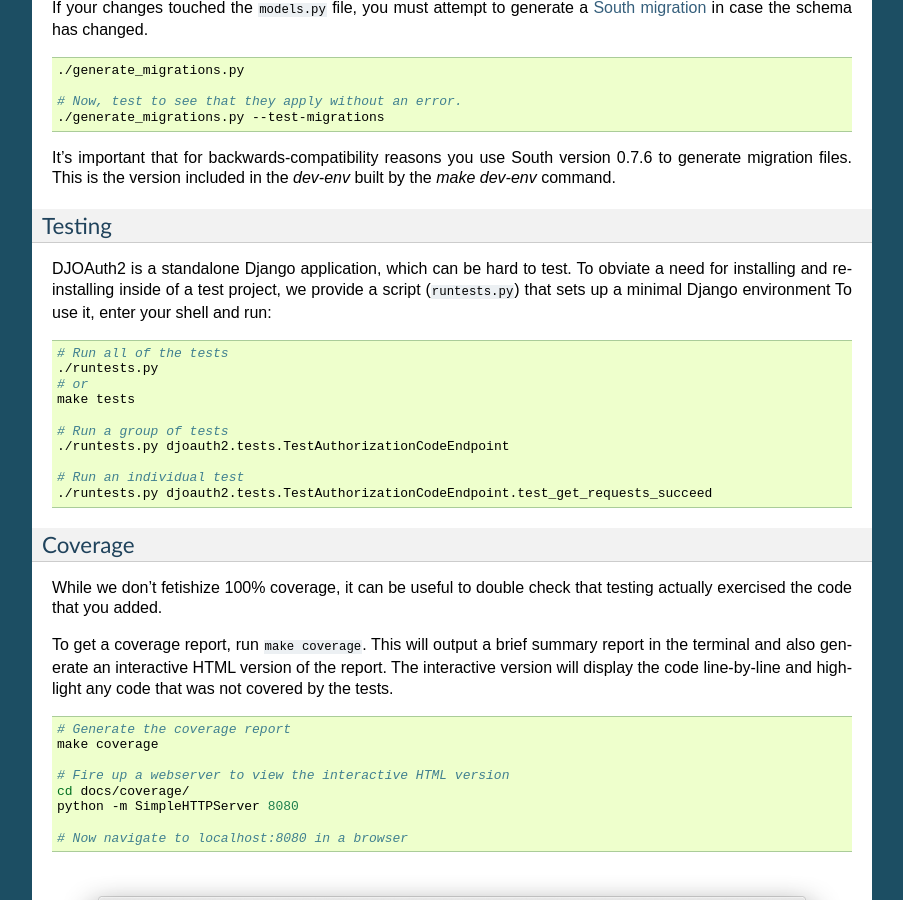
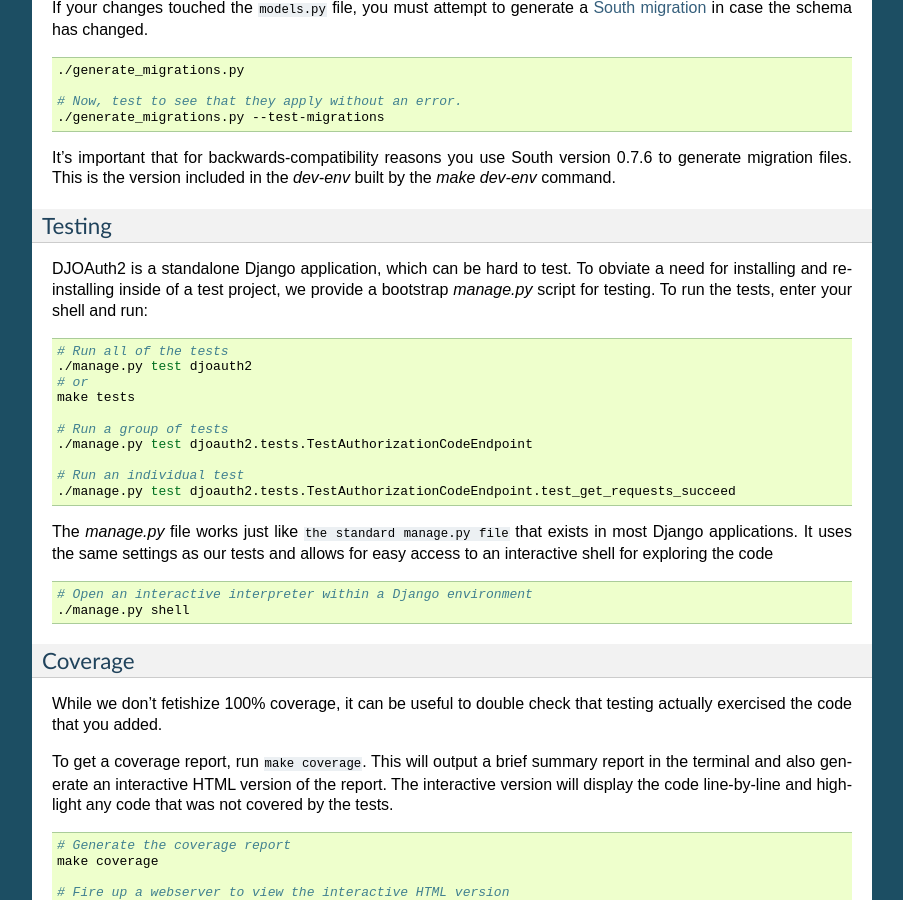
Before and after one commit to peterldowns/djoauth2, a Sphinx documentation site: the page built from docs/contributing.rst, in a window 1280 px wide and 900 px high, scrolled down 2173 px. Shown: the whole window, without its empty margins (198-1101 px from the left). Built offline with Sphinx 7.4.7, drawn with Linux system fonts in a browser that asks for light colours.

Commit message:
Replace old runtests.py script with new manage.py interface.

```diff
--- a/docs/contributing.rst
+++ b/docs/contributing.rst
@@ -78,21 +78,30 @@
 ~~~~~~~
 DJOAuth2 is a standalone Django application, which can be hard to test. To
 obviate a need for installing and re-installing inside of a test project, we
-provide a script (``runtests.py``) that sets up a minimal Django environment
-To use it, enter your shell and run:
+provide a bootstrap `manage.py` script for testing.
+To run the tests, enter your shell and run:
 
 .. code-block:: bash
 
   # Run all of the tests
-  ./runtests.py
+  ./manage.py test djoauth2
   # or
   make tests
 
   # Run a group of tests
-  ./runtests.py djoauth2.tests.TestAuthorizationCodeEndpoint
+  ./manage.py test djoauth2.tests.TestAuthorizationCodeEndpoint
 
   # Run an individual test
-  ./runtests.py djoauth2.tests.TestAuthorizationCodeEndpoint.test_get_requests_succeed
+  ./manage.py test djoauth2.tests.TestAuthorizationCodeEndpoint.test_get_requests_succeed
+
+The `manage.py` file works just like ``the standard manage.py file`` that exists in most
+Django applications. It uses the same settings as our tests and allows for easy access
+to an interactive shell for exploring the code
+
+.. code-block:: bash
+
+  # Open an interactive interpreter within a Django environment
+  ./manage.py shell
 
 Coverage
 ~~~~~~~~
```
Also changed, not shown: runtests.py (deleted, +0 -51 lines), 1 other file.
